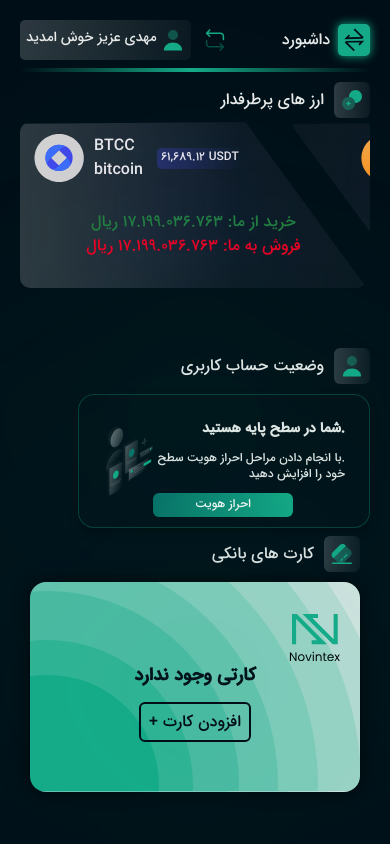
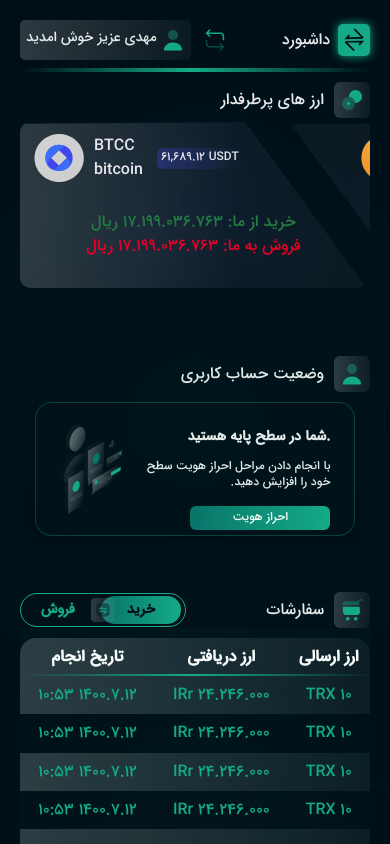
Before and after one commit to danyalbani240/dashboard, a Nuxt app: page / in a window 390 px wide. Shown: the top 844 px of the page. Built offline with nearby package versions, Linux system fonts and the light colour scheme.

Commit message:
making the status in the same line, re responsiving it again, making the card bigger

```diff
--- a/components/TheSatusAndCredit.vue
+++ b/components/TheSatusAndCredit.vue
@@ -1,7 +1,7 @@
 <template>
   <div class="mt-14">
     <div class="flex flex-wrap flex-row-reverse justify-around">
-      <div class="flex-1 flex-col flex">
+      <div class="flex-1 pt-2 flex-col flex">
         <div dir="rtl">
           <base-part-header
             dir="ltr"
@@ -11,21 +11,23 @@
           />
 
           <div
-            class="rounded-2xl flex flex-row px-6 sm:px-2 bg-primary w-10/12 z-10 user-stat mt-2.5"
+            class="rounded-2xl flex flex-row px-6 sm:px-2 bg-primary mx-auto w-11/12 xl:w-10/12 z-10 lg:mx-0 user-stat mt-2.5"
           >
-            <div class="flex flex-col">
+            <div class="flex flex-col w-9/12 xl:flex-1">
               <div class="text-right mt-6 sm:mt-11 sm:mr-5">
                 <p class="font-bold sm:text-lg text-sm">
                   .شما در سطح پایه هستید
                 </p>
                 <p class="mt-3 text-xs sm:text-base sm:w-auto w-48">
-                  .با انجام دادن مراحل احراز هویت سطح خود را افزایش دهید
+                  با انجام دادن مراحل احراز هویت سطح خود را افزایش دهید.
                 </p>
               </div>
-              <div class="sm:mt-12 mt-2.5"><base-progress-bar /></div>
+              <div class="sm:mt-12 flex flex-1 md:flex-none mt-2.5">
+                <base-progress-bar />
+              </div>
             </div>
             <div
-              class="sm:mt-6 items-center sm:mr-12 flex-1 flex justify-center"
+              class="sm:mt-6 items-center sm:mx-12 flex-1 lg:flex-none flex justify-end"
             >
               <img src="../assets/images/stat-hero.svg" alt="" />
             </div>
@@ -33,9 +35,9 @@
         </div>
       </div>
       <!-- card -->
-      <div class="sm:mr-14 py-2 flex flex-col justify-center">
+      <div class="sm:mr-14 hidden w-3/12 py-2 lg:flex flex-col justify-center">
         <base-part-header :address="'credit'" :headName="'کارت های بانکی'" />
-        <div class="credit-card relative mt-2.5">
+        <div class="credit-card bg-cover w-full relative mt-2.5">
           <div class="flex justify-end">
             <img
               class="mr-5 mt-8"
@@ -72,7 +74,7 @@ p {
   box-shadow: 0px 4px 10px rgba(0, 0, 0, 0.35);
   border: 1px solid rgba(21, 171, 137, 0.3);
 
-  height: 210px;
+  height: 212px;
 }
 @media only screen and (max-width: 600px) {
   .user-stat {
@@ -99,7 +101,6 @@ p {
 .credit-card {
   background-image: url(../assets/images/card-bg.svg);
   border-radius: 16px;
-  width: 330px;
   height: 210px;
   filter: drop-shadow(0px 0px 10px rgba(0, 0, 0, 0.74));
 }
```
